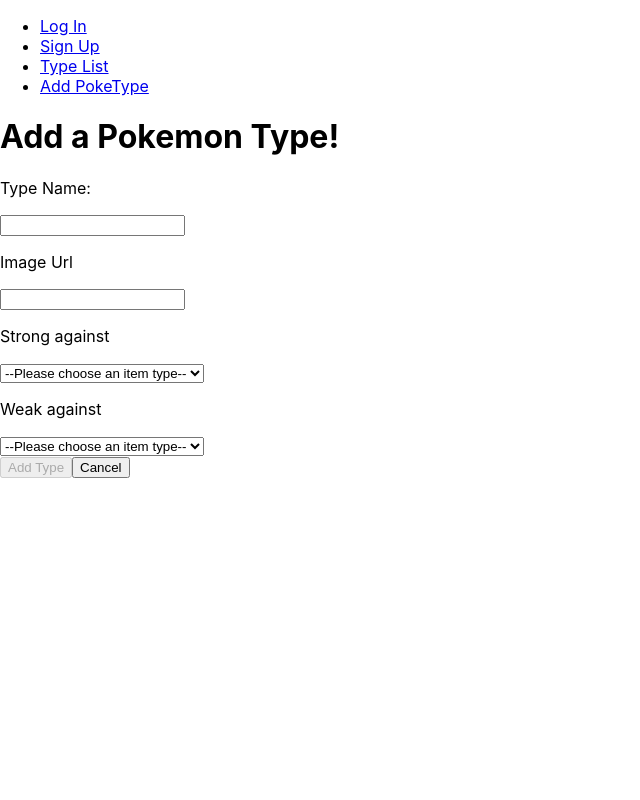
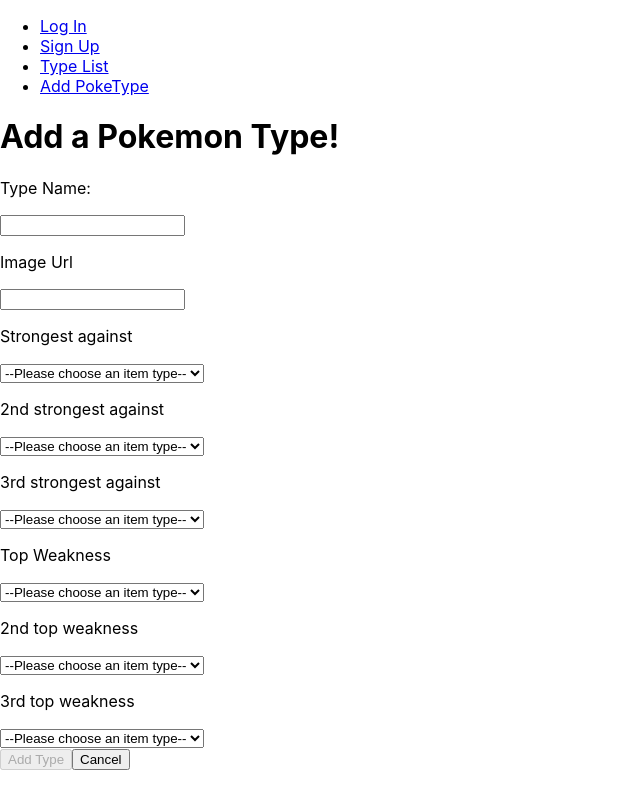
Before and after one commit to breyshaw/poketypes-front-end, a React (Create React App) app: page /add in a window 1280 px wide. Shown: the whole page, without its empty margins (0-640 px from the left). Built offline with nearby package versions, Linux system fonts and the light colour scheme; no server answers.

Commit message:
add multiple strength and weakness fields, holding state on AddType component

```diff
--- a/src/pages/AddType/AddType.jsx
+++ b/src/pages/AddType/AddType.jsx
@@ -1,7 +1,22 @@
-// import { useState } from 'react'
+import { useState } from 'react'
 import { Link } from 'react-router-dom'
 
+//Keep track of state
+//Check to make sure the data in the form is valid
+//Control what happens when the form is submitted
+
 function AddType(props) {
+  const [formData, setFormData] = useState({
+    title: '',
+    imageUrl: '',
+    topWeakness:'',
+    weakness2: '',
+    weakness3:'',
+    topStrength:'',
+    strength2:'',
+    strength3:'',
+  })
+
   return (
     <main className='text-center'>
       <h1 className='mt-4 mb-0'>Add a Pokemon Type!</h1>
@@ -29,8 +44,21 @@
           />
         </div>
         <div className="col-4">
-          <p className='form-label'>Strong against</p>
-          <select name="strongAgainst"
+          <p className='form-label'>Strongest against</p>
+          <select name="topStrength"
+            className='form-control border border-dark'
+          // value={strongAgainst}
+          // onChange={handleChange}
+          >
+            <option>--Please choose an item type--</option>
+            <option>Grass</option>
+            <option>Fairy</option>
+            <option>Whatever</option>
+          </select>
+        </div>
+        <div className="col-4">
+          <p className='form-label'>2nd strongest against</p>
+          <select name="strength2"
             className='form-control border border-dark'
           // value={strongAgainst}
           // onChange={handleChange}
@@ -43,10 +71,10 @@
         </div>
 
         <div className="col-4">
-          <p className='form-label'>Weak against</p>
-          <select name="strongAgainst"
+          <p className='form-label'>3rd strongest against</p>
+          <select name="strength3"
             className='form-control border border-dark'
-          // value={weakAgainst}
+          // value={strongAgainst}
           // onChange={handleChange}
           >
             <option>--Please choose an item type--</option>
@@ -56,6 +84,45 @@
           </select>
         </div>
 
+        <div className="col-4">
+          <p className='form-label'>Top Weakness</p>
+          <select name="topWeakness"
+            className='form-control border border-dark'
+          // value={strongAgainst}
+          // onChange={handleChange}
+          >
+            <option>--Please choose an item type--</option>
+            <option>Grass</option>
+            <option>Fairy</option>
+            <option>Whatever</option>
+          </select>
+        </div>
+        <div className="col-4">
+          <p className='form-label'>2nd top weakness</p>
+          <select name="weakness2"
+            className='form-control border border-dark'
+          // value={strongAgainst}
+          // onChange={handleChange}
+          >
+            <option>--Please choose an item type--</option>
+            <option>Grass</option>
+            <option>Fairy</option>
+            <option>Whatever</option>
+          </select>
+        </div>
+        <div className="col-4">
+          <p className='form-label'>3rd top weakness</p>
+          <select name="weakness3"
+            className='form-control border border-dark'
+          // value={strongAgainst}
+          // onChange={handleChange}
+          >
+            <option>--Please choose an item type--</option>
+            <option>Grass</option>
+            <option>Fairy</option>
+            <option>Whatever</option>
+          </select>
+        </div>
         <div className="mb-3">
           <button className='btn btn-primary border border-dark' disabled>
             Add Type
```
